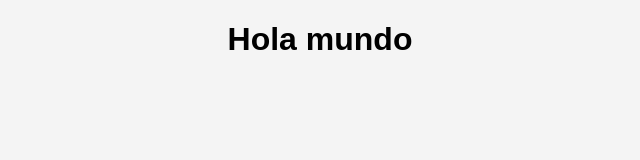
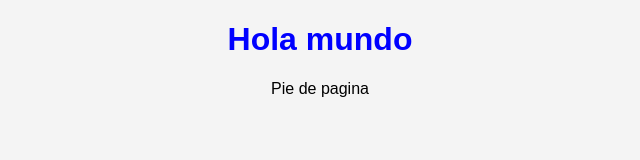
Before and after one commit to 72881328-code/proyecto03, a plain HTML site: page index.html in a window 1280 px wide. Shown: the whole page, without its empty margins (320-960 px from the left). Drawn offline with Linux system fonts and the light colour scheme.

Commit message:
Agregar footer

```diff
--- a/index.html
+++ b/index.html
@@ -10,4 +10,7 @@
     <h1>Hola mundo</h1>
     <script src="script.js"></script>
 </body>
+<footer>
+    Pie de pagina
+</footer>
 </html>
--- a/style.css
+++ b/style.css
@@ -3,3 +3,6 @@ body {
     background: #f4f4f4;
     text-align: center;
 }
+h1 {
+    color: blue;
+}
```
